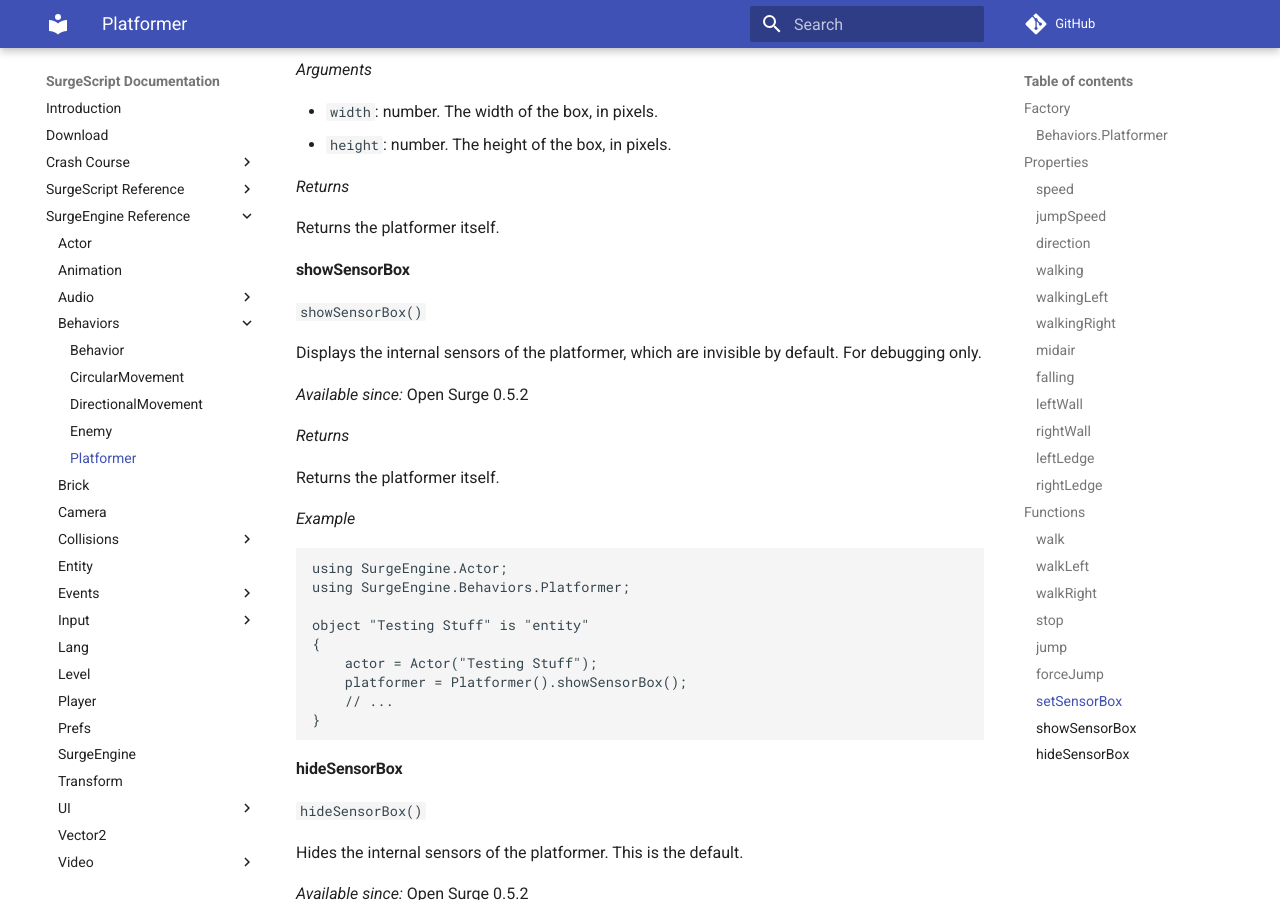
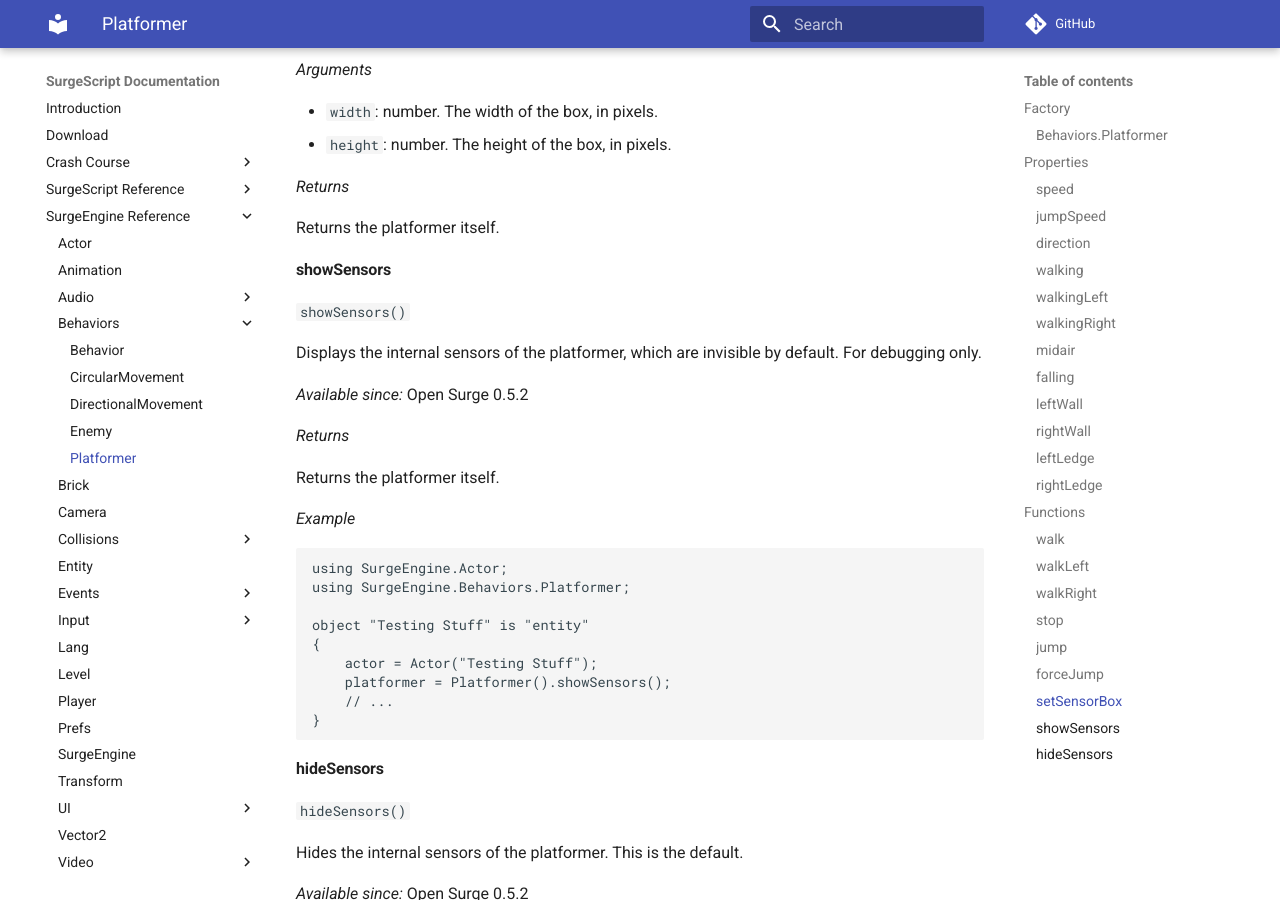
Before and after one commit to alemart/surgescript, an MkDocs documentation site: the page built from docs/engine/platformer.md, in a window 1280 px wide and 900 px high, scrolled down 4714 px. Built offline with MkDocs 1.6.1 and Material for MkDocs 9.7.7, drawn with Linux system fonts in a browser that asks for light colours; comment, search, counter and statistics services are not loaded.

Commit message:
Renamed functions

````diff
--- a/docs/engine/platformer.md
+++ b/docs/engine/platformer.md
@@ -228,9 +228,9 @@
 
 Returns the platformer itself.
 
-#### showSensorBox
+#### showSensors
 
-`showSensorBox()`
+`showSensors()`
 
 Displays the internal sensors of the platformer, which are invisible by default. For debugging only.
 
@@ -249,14 +249,14 @@
 object "Testing Stuff" is "entity"
 {
     actor = Actor("Testing Stuff");
-    platformer = Platformer().showSensorBox();
+    platformer = Platformer().showSensors();
     // ...
 }
 ```
 
-#### hideSensorBox
+#### hideSensors
 
-`hideSensorBox()`
+`hideSensors()`
 
 Hides the internal sensors of the platformer. This is the default.
 
````
